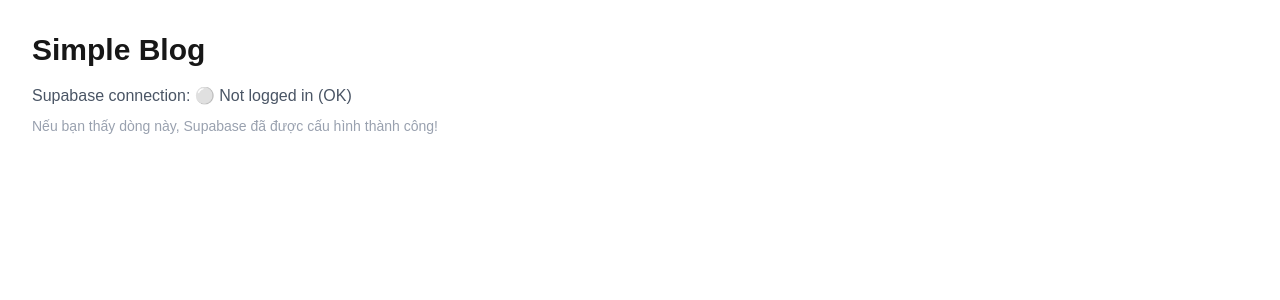
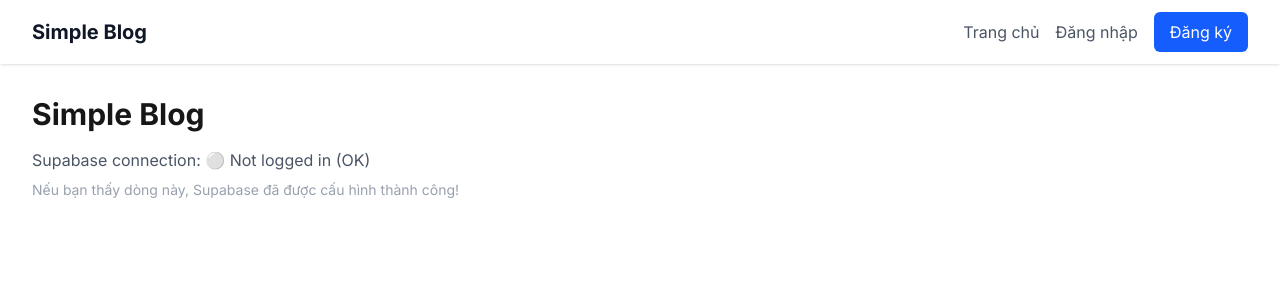
Before and after one commit to NamKhanhCTK46B/simple-blog, a Next.js app: page / in a window 1280 px wide. Shown: the top 300 px of the page. Built offline with nearby package versions, Linux system fonts and the light colour scheme; no server answers.

Commit message:
feat(layout): header navigation và cập nhật root layout

```diff
--- a/src/app/layout.tsx
+++ b/src/app/layout.tsx
@@ -1,20 +1,13 @@
 import type { Metadata } from "next";
-import { Geist, Geist_Mono } from "next/font/google";
+import { Inter } from "next/font/google";
 import "./globals.css";
+import { Header } from "@/components/layout/header";
 
-const geistSans = Geist({
-  variable: "--font-geist-sans",
-  subsets: ["latin"],
-});
-
-const geistMono = Geist_Mono({
-  variable: "--font-geist-mono",
-  subsets: ["latin"],
-});
+const inter = Inter({ subsets: ["latin", "vietnamese"] });
 
 export const metadata: Metadata = {
-  title: "Create Next App",
-  description: "Generated by create next app",
+  title: "Simple Blog",
+  description: "A simple blog built with Next.js and Supabase",
 };
 
 export default function RootLayout({
@@ -23,11 +16,11 @@ export default function RootLayout({
   children: React.ReactNode;
 }>) {
   return (
-    <html
-      lang="en"
-      className={`${geistSans.variable} ${geistMono.variable} h-full antialiased`}
-    >
-      <body className="min-h-full flex flex-col">{children}</body>
+    <html lang="vi" className="h-full antialiased">
+      <body className={`${inter.className} min-h-full bg-gray-50`}>
+        <Header />
+        {children}
+      </body>
     </html>
   );
 }
--- /dev/null
+++ b/src/components/layout/header.tsx
@@ -0,0 +1,68 @@
+import Link from "next/link";
+import { createClient } from "@/lib/supabase/server";
+import { logout } from "@/app/actions/auth";
+
+export async function Header() {
+  const supabase = await createClient();
+  const {
+    data: { user },
+  } = await supabase.auth.getUser();
+
+  return (
+    <header className="bg-white shadow">
+      <div className="max-w-7xl mx-auto px-4 sm:px-6 lg:px-8">
+        <div className="flex justify-between items-center h-16">
+          <Link href="/" className="text-xl font-bold text-gray-900">
+            Simple Blog
+          </Link>
+
+          <nav className="flex items-center gap-4">
+            <Link href="/" className="text-gray-600 hover:text-gray-900">
+              Trang chủ
+            </Link>
+
+            {user ? (
+              <>
+                <Link
+                  href="/dashboard"
+                  className="text-gray-600 hover:text-gray-900"
+                >
+                  Dashboard
+                </Link>
+                <Link
+                  href="/profile"
+                  className="text-gray-600 hover:text-gray-900"
+                >
+                  Hồ sơ
+                </Link>
+                <form action={logout}>
+                  <button
+                    type="submit"
+                    className="text-gray-600 hover:text-gray-900"
+                  >
+                    Đăng xuất
+                  </button>
+                </form>
+              </>
+            ) : (
+              <>
+                <Link
+                  href="/login"
+                  className="text-gray-600 hover:text-gray-900"
+                >
+                  Đăng nhập
+                </Link>
+                <Link
+                  href="/register"
+                  className="bg-blue-600 text-white px-4 py-2 rounded-md hover:bg-blue-700"
+                >
+                  Đăng ký
+                </Link>
+              </>
+            )}
+          </nav>
+        </div>
+      </div>
+    </header>
+  );
+}
```
